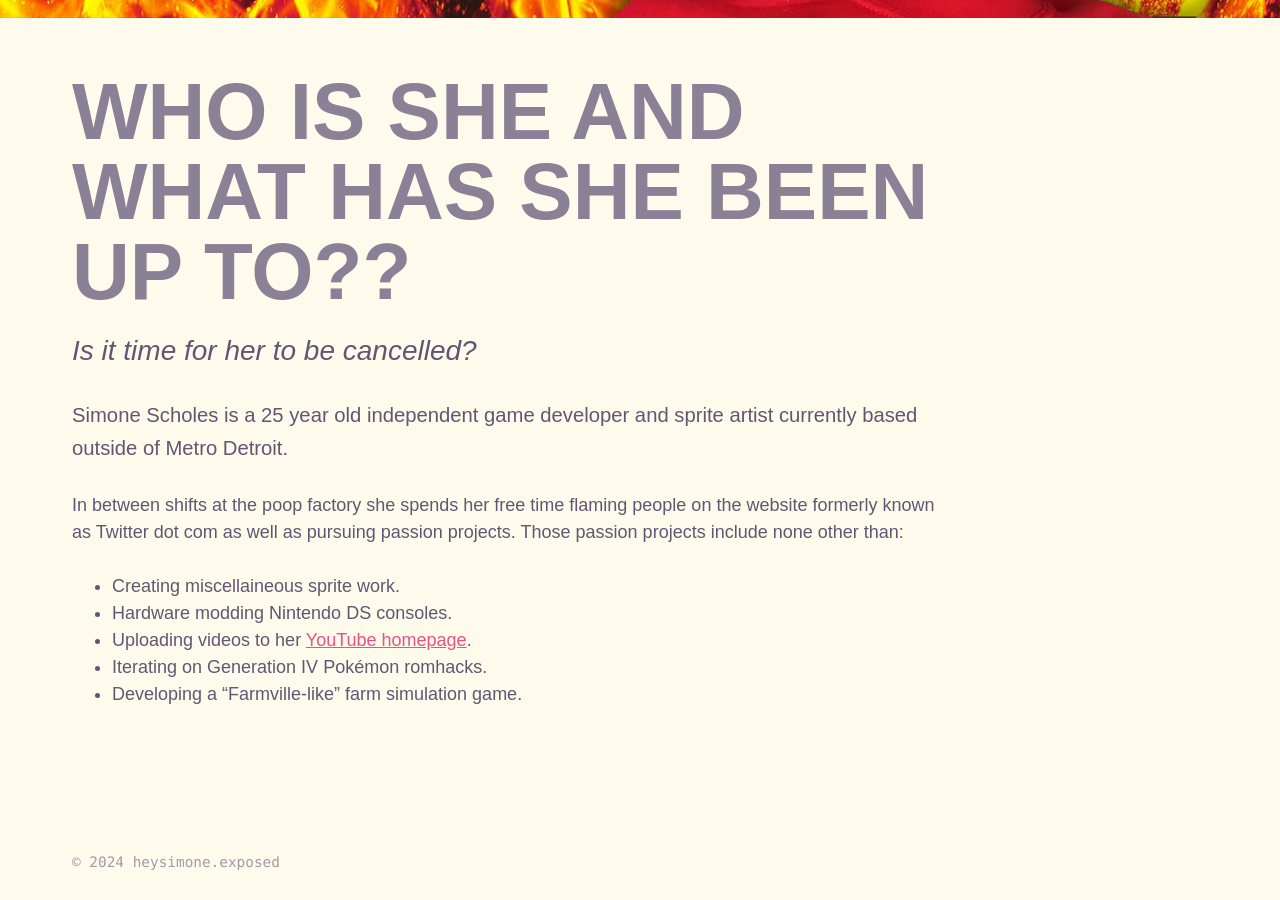
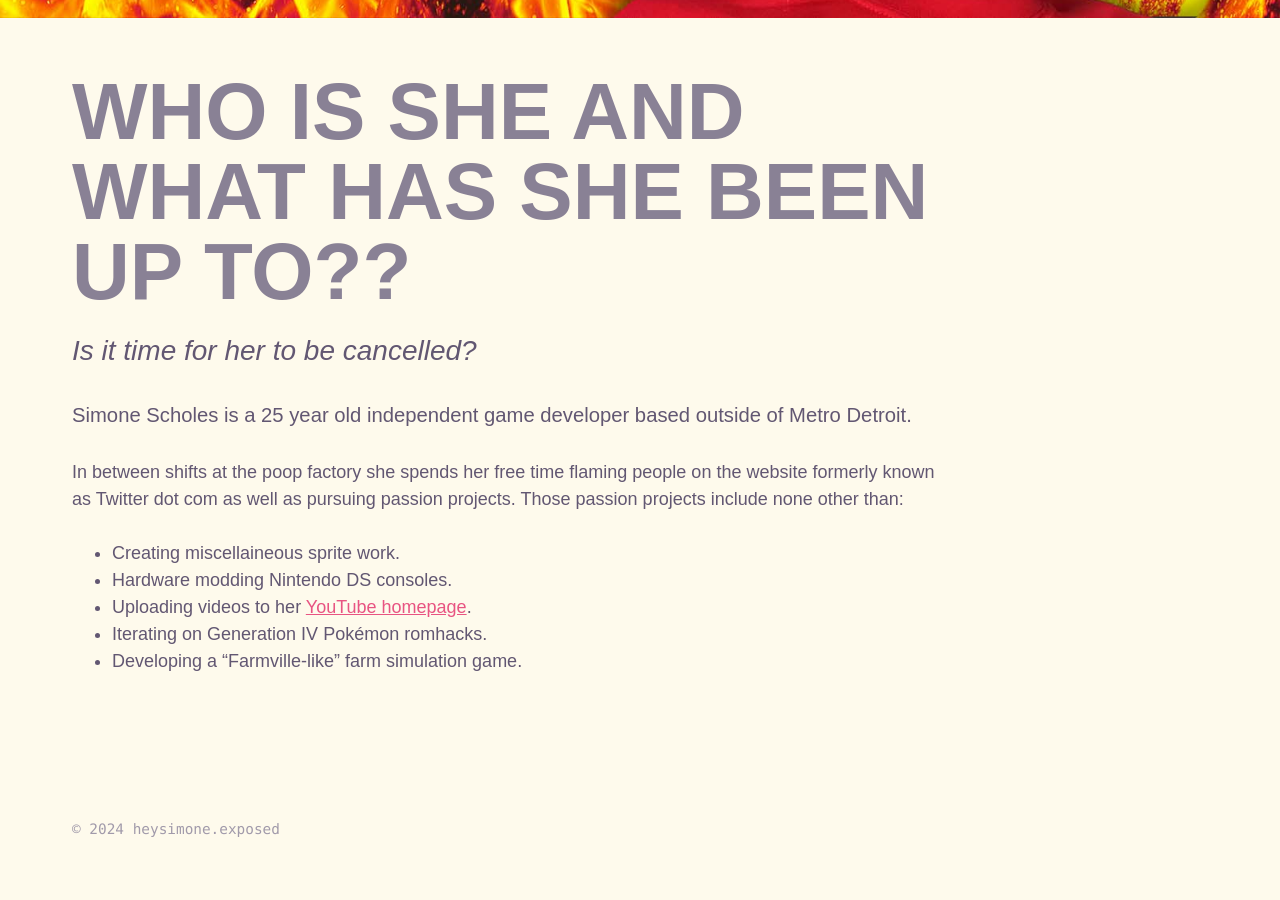
Before and after one commit to heysimone/heysimone.github.io, a Jekyll site: the page built from index.html, in a window 1280 px wide and 900 px high, scrolled down 675 px. Built offline with Jekyll 4.4.1, drawn with Linux system fonts in a browser that asks for light colours; some web fonts are replaced; after the commit the page ends 1542 px from its top, so only the background shows below that.

Commit message:
Change formatting of index.html

```diff
--- a/index.html
+++ b/index.html
@@ -5,7 +5,8 @@ alt_title: "WHO IS SHE AND WHAT HAS SHE BEEN UP TO??"
 sub_title: "Is it time for her to be cancelled?"
 image: assets/images/siteheader.jpg
 introduction: |
-  Simone Scholes is a 25 year old independent game developer and sprite artist currently based outside of Metro Detroit.
+
+  Simone Scholes is a 25 year old independent game developer based outside of Metro Detroit.
 
   In between shifts at the poop factory she spends her free time flaming people on the website formerly known as Twitter dot com as well as pursuing passion projects.
   Those passion projects include none other than:
```
